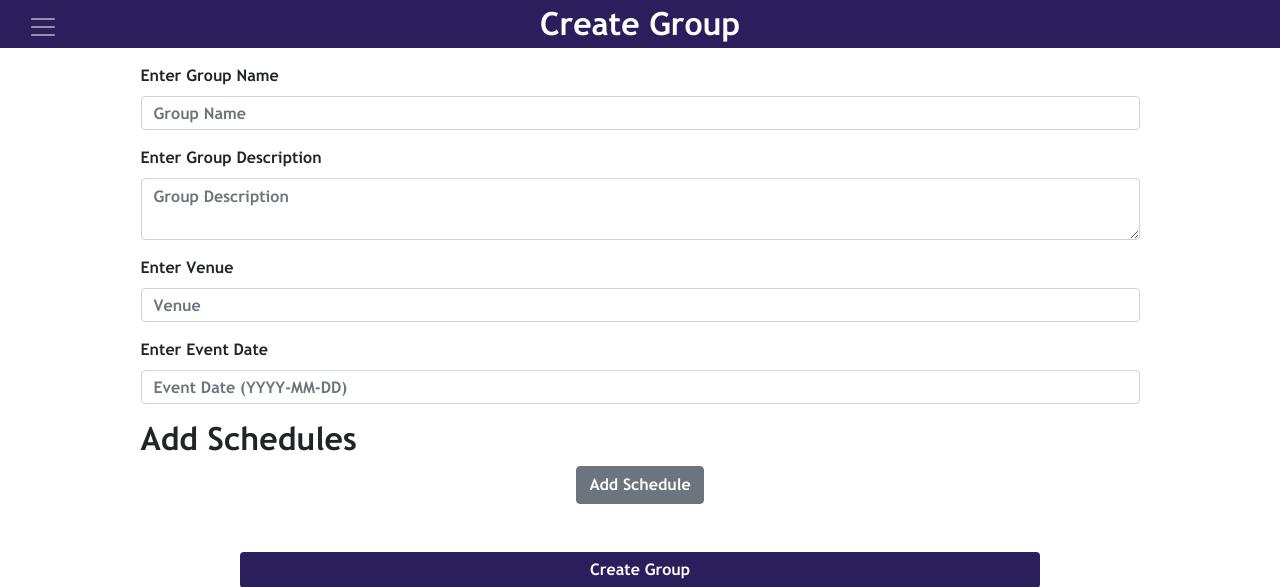
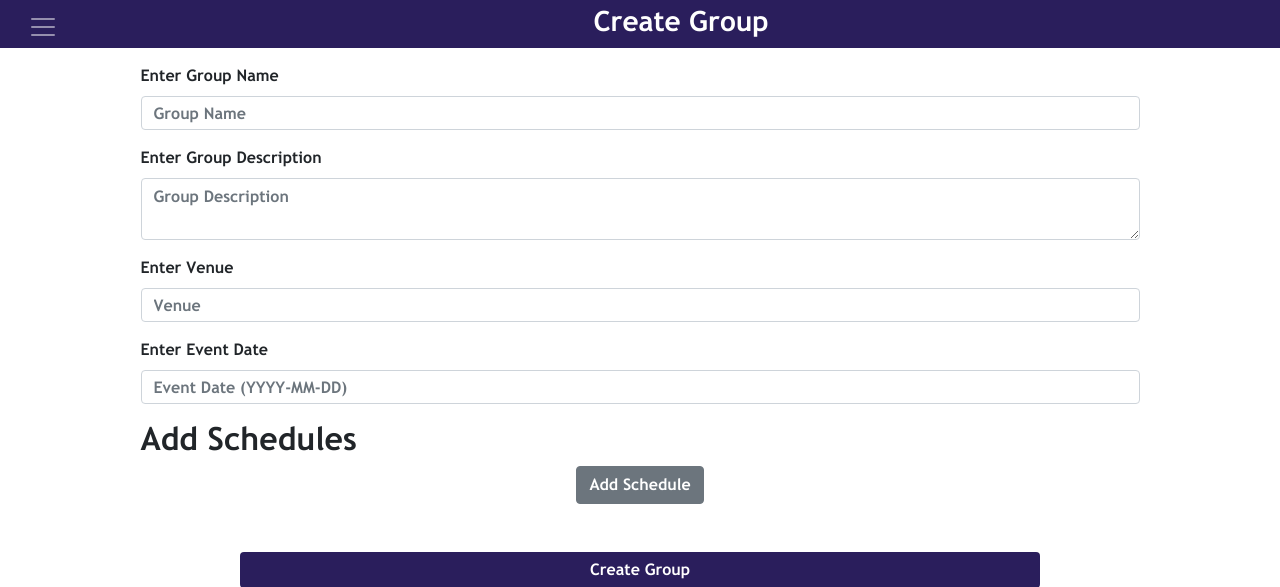
Before and after one commit to droverapp/drover, a Django app: page /groups/create/ in a window 1280 px wide. Shown: the top 587 px of the page. Run offline with Django 3.2, Linux system fonts and the light colour scheme; the visitor is signed in with stand-in values (Sample User, id 1); some libraries are stand-ins or nearby versions.

Commit message:
Fixes #6: Ellipsize the header text so that the menu is not hidden

```diff
--- a/static/css/style.css
+++ b/static/css/style.css
@@ -35,7 +35,13 @@ body, html {
 }
 
 .header .header-title {
-  font-size: 2rem;
+  font-size: 1.75rem;
+  max-width: calc(100% - 87px);
+  overflow: hidden;
+  white-space: nowrap;
+  text-overflow: ellipsis;
+  margin-right: 5px;
+  margin-left: 87px;
 }
 
 .drover-nav {
```
